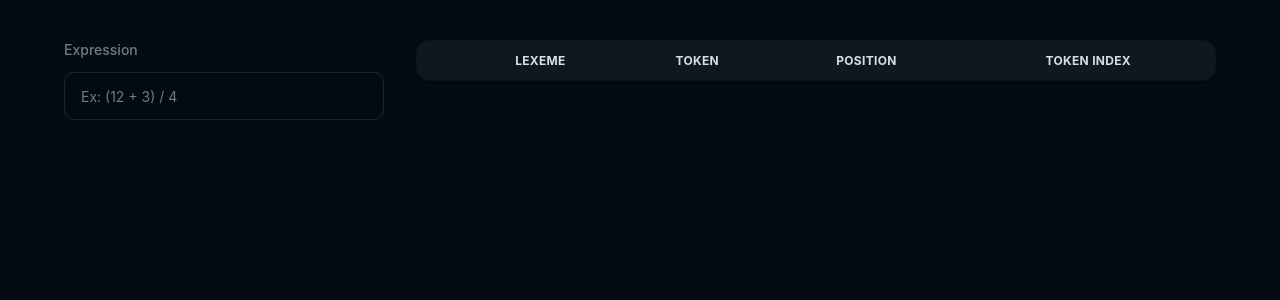
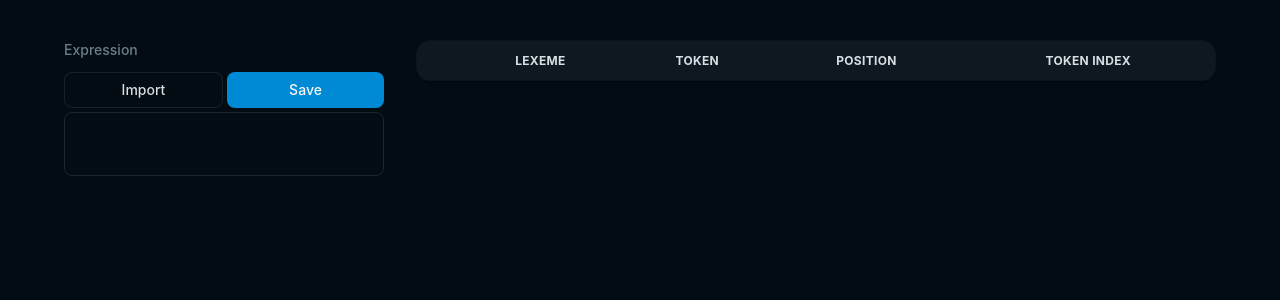
Before and after one commit to RaphaelGLv/compiler, a React (Vite) app: page / in a window 1280 px wide. Shown: the top 300 px of the page. Built offline with nearby package versions, Linux system fonts and the light colour scheme.

Commit message:
feat: implement import and export code

```diff
--- a/src/App.tsx
+++ b/src/App.tsx
@@ -2,7 +2,7 @@ import { useState } from "react";
 import { LexicAnalyzer } from "./core/lexic-analyzer";
 import { LexicResultTable } from "./presentation/lexic-analysis/lexic-result-table/lexic-result-table";
 import type { ILexicAnalysisResult } from "./interfaces/lexic-analysis/lexic-analysis-result";
-import { Input } from "./presentation/components/ui/input";
+import { CodeTextarea } from "./presentation/components/ui/code-textarea";
 
 const calculatorLexicAnalyzer = new LexicAnalyzer({
   alphabet: [
@@ -16,7 +16,6 @@ const calculatorLexicAnalyzer = new LexicAnalyzer({
     { regex: /^\)$/, value: "CLOSE_PARENTHESIS", isSeparator: true },
     { regex: /^ +$/, value: "WHITESPACE", isSeparator: true },
     { regex: /^\n+$/, value: "NEWLINE", isSeparator: true },
-    { regex: /^\n+$/, value: "NEWLINE", isSeparator: true },
   ],
 });
 
@@ -27,7 +26,7 @@ function App() {
     errors: [],
   });
 
-  const handleInputChange = (e: React.ChangeEvent<HTMLInputElement>) => {
+  const handleInputChange = (e: React.ChangeEvent<HTMLTextAreaElement>) => {
     const newInput = e.target.value;
     setInput(newInput);
 
@@ -39,13 +38,10 @@ function App() {
     <main className="min-h-dvh p-10 bg-background">
       <div className="mx-auto grid w-full max-w-6xl grid-cols-1 gap-8 lg:grid-cols-[320px_1fr]">
         <form action="" className="space-y-3">
-          <div className="text-sm font-medium text-muted-foreground">Expression</div>
-          <Input
-            type="text"
-            value={input}
-            onChange={handleInputChange}
-            placeholder="Ex: (12 + 3) / 4"
-          />
+          <div className="text-sm font-medium text-muted-foreground">
+            Expression
+          </div>
+          <CodeTextarea value={input} onChange={handleInputChange} />
         </form>
         <LexicResultTable
           lexemes={lexicResult.lexemes}
--- /dev/null
+++ b/src/presentation/components/ui/button.tsx
@@ -0,0 +1,66 @@
+import * as React from "react";
+import { cva, type VariantProps } from "class-variance-authority";
+import { Slot } from "radix-ui";
+
+import { cn } from "@/lib/utils";
+
+const buttonVariants = cva(
+  "inline-flex items-center justify-center gap-2 whitespace-nowrap rounded-md text-sm font-medium transition-all disabled:pointer-events-none disabled:opacity-50 [&_svg]:pointer-events-none [&_svg:not([class*='size-'])]:size-4 shrink-0 [&_svg]:shrink-0 outline-none focus-visible:border-ring focus-visible:ring-ring/50 focus-visible:ring-[3px] aria-invalid:ring-destructive/20 dark:aria-invalid:ring-destructive/40 aria-invalid:border-destructive",
+  {
+    variants: {
+      variant: {
+        default: "bg-primary text-primary-foreground hover:bg-primary/90",
+        destructive:
+          "bg-destructive text-white hover:bg-destructive/90 focus-visible:ring-destructive/20 dark:focus-visible:ring-destructive/40 dark:bg-destructive/60",
+        outline:
+          "border bg-background shadow-xs hover:bg-accent hover:text-accent-foreground dark:bg-input/30 dark:border-input dark:hover:bg-input/50",
+        secondary:
+          "bg-secondary text-secondary-foreground hover:bg-secondary/80",
+        ghost:
+          "hover:bg-accent hover:text-accent-foreground dark:hover:bg-accent/50",
+        link: "text-primary underline-offset-4 hover:underline",
+      },
+      size: {
+        default: "h-9 px-4 py-2 has-[>svg]:px-3",
+        xs: "h-6 gap-1 rounded-md px-2 text-xs has-[>svg]:px-1.5 [&_svg:not([class*='size-'])]:size-3",
+        sm: "h-8 rounded-md gap-1.5 px-3 has-[>svg]:px-2.5",
+        lg: "h-10 rounded-md px-6 has-[>svg]:px-4",
+        icon: "size-9",
+        "icon-xs": "size-6 rounded-md [&_svg:not([class*='size-'])]:size-3",
+        "icon-sm": "size-8",
+        "icon-lg": "size-10",
+      },
+    },
+    defaultVariants: {
+      variant: "default",
+      size: "default",
+    },
+  },
+);
+
+function Button({
+  className,
+  variant = "default",
+  size = "default",
+  asChild = false,
+  ...props
+}: React.ComponentProps<"button"> &
+  VariantProps<typeof buttonVariants> & {
+    asChild?: boolean;
+  }) {
+  const Comp = asChild ? Slot.Root : "button";
+
+  return (
+    <Comp
+      data-slot="button"
+      type="button"
+      data-variant={variant}
+      data-size={size}
+      className={cn(buttonVariants({ variant, size, className }))}
+      {...props}
+    />
+  );
+}
+
+// eslint-disable-next-line react-refresh/only-export-components
+export { Button, buttonVariants };
--- /dev/null
+++ b/src/presentation/components/ui/code-textarea.tsx
@@ -0,0 +1,68 @@
+import { useRef } from "react";
+import { Button } from "./button";
+import { Textarea } from "./textarea";
+
+interface CodeTextareaProps {
+  value: string;
+  onChange: (e: React.ChangeEvent<HTMLTextAreaElement>) => void;
+}
+
+export function CodeTextarea({ value, onChange }: CodeTextareaProps) {
+  const fileInputRef = useRef<HTMLInputElement>(null);
+
+  const saveCodeAsTxtFile = () => {
+    const blob = new Blob([value], { type: "text/plain" });
+    const url = URL.createObjectURL(blob);
+    const link = document.createElement("a");
+    link.href = url;
+    link.download = "code.txt";
+    document.body.appendChild(link);
+    link.click();
+    document.body.removeChild(link);
+    URL.revokeObjectURL(url);
+  };
+
+  const triggerFileInput = () => {
+    fileInputRef.current?.click();
+  };
+
+  const handleImportTxtFile = (e: React.ChangeEvent<HTMLInputElement>) => {
+    const file = e.target.files?.[0];
+
+    if (file) {
+      const reader = new FileReader();
+      reader.onload = (e) => {
+        const content = e.target?.result as string;
+        onChange({
+          target: { value: content },
+        } as React.ChangeEvent<HTMLTextAreaElement>);
+      };
+      reader.readAsText(file);
+    }
+  };
+
+  return (
+    <section className="flex flex-col gap-1">
+      <div className="flex gap-1 ">
+        <Button
+          className="flex-1"
+          onClick={triggerFileInput}
+          variant={"outline"}
+        >
+          Import
+        </Button>
+        <Button className="flex-1" onClick={saveCodeAsTxtFile}>
+          Save
+        </Button>
+        <input
+          type="file"
+          accept=".txt"
+          onChange={handleImportTxtFile}
+          className="hidden"
+          ref={fileInputRef}
+        />
+      </div>
+      <Textarea className="resize-none" value={value} onChange={onChange} />
+    </section>
+  );
+}
--- /dev/null
+++ b/src/presentation/components/ui/textarea.tsx
@@ -0,0 +1,18 @@
+import * as React from "react";
+
+import { cn } from "@/lib/utils";
+
+function Textarea({ className, ...props }: React.ComponentProps<"textarea">) {
+  return (
+    <textarea
+      data-slot="textarea"
+      className={cn(
+        "border-input placeholder:text-muted-foreground focus-visible:border-ring focus-visible:ring-ring/50 aria-invalid:ring-destructive/20 dark:aria-invalid:ring-destructive/40 aria-invalid:border-destructive dark:bg-input/30 flex field-sizing-content min-h-16 w-full rounded-md border bg-transparent px-3 py-2 text-base shadow-xs transition-[color,box-shadow] outline-none focus-visible:ring-[3px] disabled:cursor-not-allowed disabled:opacity-50 md:text-sm",
+        className,
+      )}
+      {...props}
+    />
+  );
+}
+
+export { Textarea };
```
Also changed, not shown: src/presentation/components/ui/input.tsx (+5 -5 lines).
